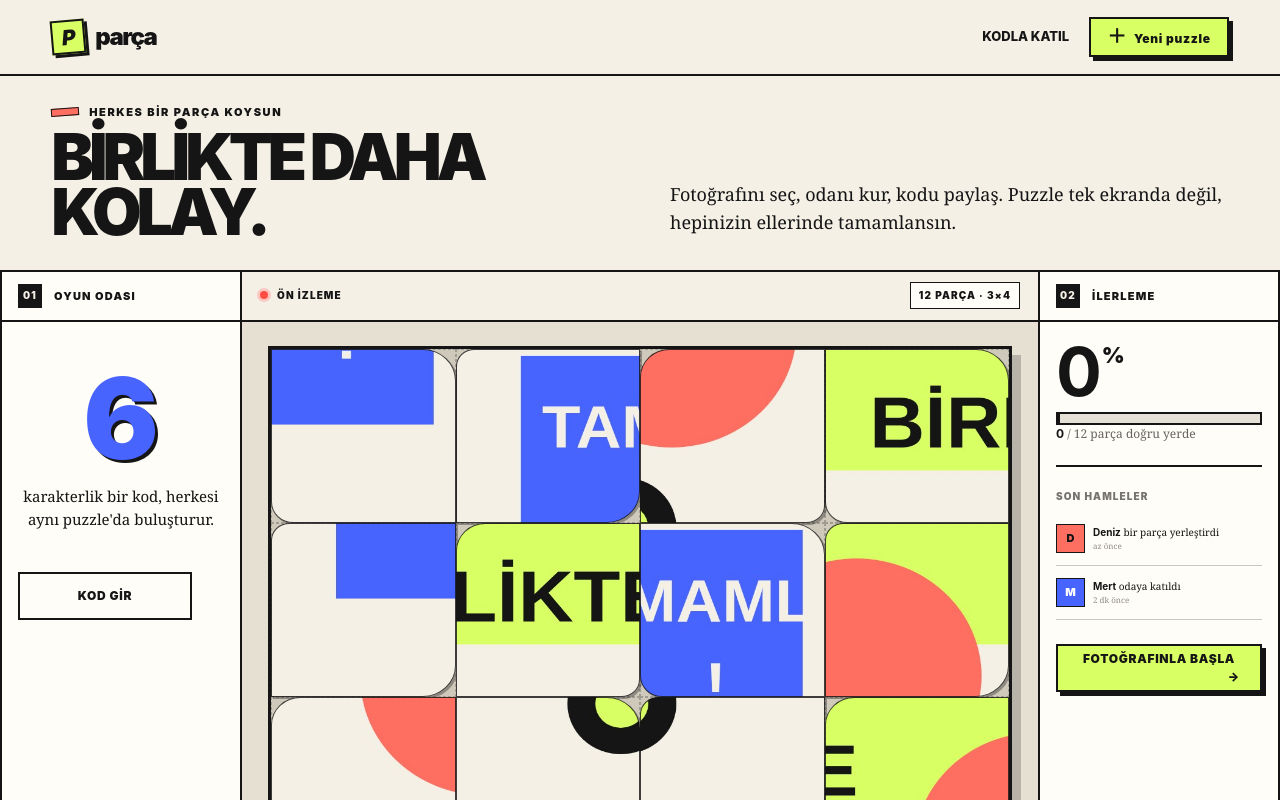
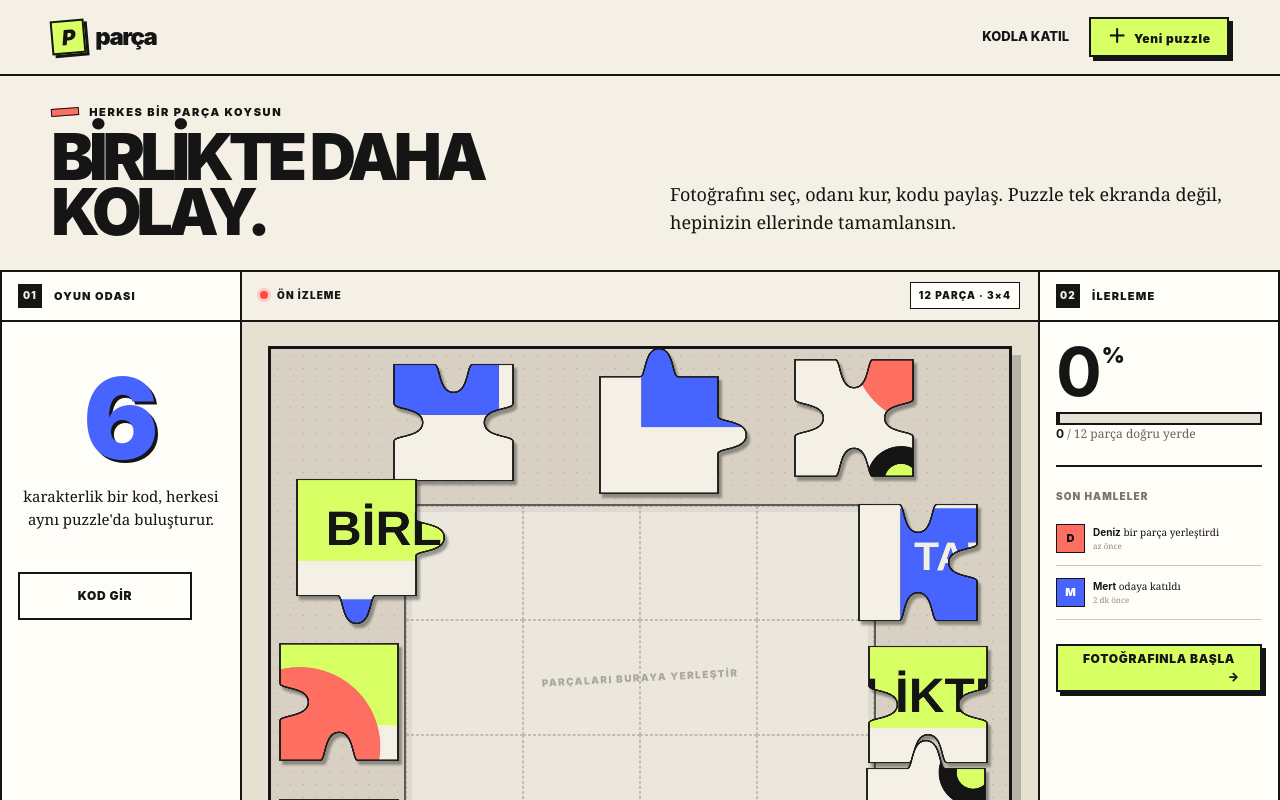
Before and after one commit to batuhanbural/puzzlebeyond, a Next.js app: page / in a window 1280 px wide. Shown: the top 800 px of the page. Built offline with nearby package versions, Linux system fonts and the light colour scheme.

Commit message:
Add organic jigsaw pieces and scattered layout

```diff
--- a/app/api/room/route.ts
+++ b/app/api/room/route.ts
@@ -88,8 +88,8 @@ export async function PATCH(request: Request) {
   if (!row) return Response.json({ error: "Oda bulunamadı." }, { status: 404 });
   if (payload.pieces.length !== row.rows * row.cols) return Response.json({ error: "Parça sayısı eşleşmiyor." }, { status: 400 });
   const pieces = payload.pieces.map((piece) => ({
-    id: Math.max(0, Math.floor(piece.id)), x: Math.max(0, Math.min(row.cols - 1, Math.floor(piece.x))),
-    y: Math.max(0, Math.min(row.rows - 1, Math.floor(piece.y))), locked: Boolean(piece.locked),
+    id: Math.max(0, Math.floor(piece.id)), x: Math.max(0, Math.min(1, Number(piece.x))),
+    y: Math.max(0, Math.min(1, Number(piece.y))), locked: Boolean(piece.locked),
   }));
   const now = Date.now();
   await env.DB.prepare("UPDATE puzzle_rooms SET pieces = ?, updated_at = ? WHERE code = ?").bind(JSON.stringify(pieces), now, code).run();
--- a/app/globals.css
+++ b/app/globals.css
@@ -52,16 +52,18 @@ h1 { margin:0; max-width:780px; font-size:clamp(42px,5vw,78px); line-height:.87;
 .board-toolbar { height:50px; margin:0 -26px 24px; padding:0 18px; display:flex; align-items:center; justify-content:space-between; border-bottom:2px solid var(--ink); background:var(--paper); font-size:10px; font-weight:950; letter-spacing:1.1px; }
 .live-dot { display:inline-block; width:8px; height:8px; margin-right:6px; border-radius:50%; background:#ff4d41; box-shadow:0 0 0 3px #ffc7c2; }
 .difficulty-pill { padding:5px 8px; border:1.5px solid var(--ink); background:var(--white); }
-.puzzle-board { position:relative; width:100%; max-height:66vh; margin:auto; background:#cfc9bb; border:3px solid var(--ink); box-shadow:9px 9px 0 rgba(21,21,21,.22); overflow:hidden; touch-action:none; user-select:none; }
+.puzzle-workspace { position:relative; width:100%; aspect-ratio:1.12; min-height:520px; margin:auto; background:#d8d1c3; border:3px solid var(--ink); box-shadow:9px 9px 0 rgba(21,21,21,.22); overflow:hidden; touch-action:none; user-select:none; }
+.puzzle-workspace::before { content:""; position:absolute; inset:0; opacity:.22; background-image:radial-gradient(#151515 0.8px,transparent 0.8px); background-size:13px 13px; pointer-events:none; }
+.puzzle-board-guide { position:absolute; left:18%; top:23.5%; width:64%; height:53%; border:2px solid rgba(21,21,21,.66); background:rgba(244,240,230,.72); box-shadow:inset 0 0 0 6px rgba(21,21,21,.06); }
+.puzzle-board-guide>p { position:absolute; left:50%; top:50%; margin:0; transform:translate(-50%,-50%) rotate(-3deg); color:rgba(21,21,21,.3); font-size:10px; font-weight:950; letter-spacing:1.4px; white-space:nowrap; }
 .board-grid { position:absolute; inset:0; display:grid; }
-.board-grid span { border:1px dashed rgba(21,21,21,.25); }
-.puzzle-piece { position:absolute; z-index:2; border:1.5px solid rgba(21,21,21,.82); background-repeat:no-repeat; cursor:grab; transition:left .12s ease, top .12s ease, filter .2s; box-shadow:2px 2px 0 rgba(21,21,21,.35); }
-.puzzle-piece:nth-of-type(3n+1) { border-radius:16% 0 10% 0; }
-.puzzle-piece:nth-of-type(3n+2) { border-radius:0 18% 0 12%; }
-.puzzle-piece:nth-of-type(3n) { border-radius:10% 0 18% 0; }
-.puzzle-piece:hover { z-index:10; filter:brightness(1.08); }
-.puzzle-piece:active { cursor:grabbing; transform:scale(1.035); transition:none; }
-.puzzle-piece.locked { border-color:rgba(216,255,99,.55); box-shadow:inset 0 0 0 2px rgba(216,255,99,.5); }
+.board-grid span { border:1px dashed rgba(21,21,21,.2); }
+.puzzle-piece { position:absolute; z-index:2; cursor:grab; transition:left .12s ease, top .12s ease, filter .2s, transform .2s; touch-action:none; }
+.piece-canvas { position:absolute; left:-28%; top:-28%; width:156%; height:156%; display:block; overflow:visible; filter:drop-shadow(3px 4px 1px rgba(21,21,21,.38)); pointer-events:none; }
+.puzzle-piece:hover { z-index:30; filter:brightness(1.08); transform:scale(1.04) rotate(1deg); }
+.puzzle-piece:active { z-index:40; cursor:grabbing; transform:scale(1.07) rotate(-1deg); transition:none; }
+.puzzle-piece.locked { z-index:4; cursor:default; filter:drop-shadow(0 0 4px rgba(216,255,99,.8)); }
+.puzzle-piece.locked:hover { transform:none; filter:drop-shadow(0 0 4px rgba(216,255,99,.8)); }
 .piece-number { position:absolute; left:5px; top:5px; min-width:19px; height:19px; padding:0 4px; display:grid; place-items:center; background:rgba(21,21,21,.77); color:white; font-size:8px; font-weight:900; opacity:0; }
 .puzzle-piece:hover .piece-number { opacity:1; }
 .complete-badge { position:absolute; z-index:20; left:50%; top:50%; transform:translate(-50%,-50%) rotate(-2deg); padding:13px 20px; border:3px solid var(--ink); background:var(--lime); box-shadow:7px 7px 0 var(--ink); font-size:22px; font-weight:950; white-space:nowrap; }
@@ -125,7 +127,8 @@ fieldset { margin:20px 0 0; padding:0; border:0; }
   .game-layout { display:block; }
   .board-section { padding:0 14px 24px; }
   .board-toolbar { margin:0 -14px 14px; }
-  .puzzle-board { box-shadow:5px 5px 0 rgba(21,21,21,.25); }
+  .puzzle-workspace { min-height:0; box-shadow:5px 5px 0 rgba(21,21,21,.25); }
+  .puzzle-board-guide>p { font-size:7px; letter-spacing:.7px; }
   .progress-panel { border-top:2px solid var(--ink); border-left:0; display:grid; grid-template-columns:1fr 1fr; column-gap:20px; }
   .progress-panel .panel-heading,.progress-panel .divider,.progress-panel .muted-label,.progress-panel .activity,.progress-panel .create-main { display:none; }
   .progress-value { grid-row:1 / 3; }
--- a/app/page.tsx
+++ b/app/page.tsx
@@ -1,6 +1,6 @@
 "use client";
 
-import { ChangeEvent, PointerEvent, useCallback, useEffect, useMemo, useRef, useState } from "react";
+import { ChangeEvent, PointerEvent, useCallback, useEffect, useRef, useState } from "react";
 
 type Piece = { id: number; x: number; y: number; locked?: boolean };
 type Room = {
@@ -15,6 +15,7 @@ type Room = {
 
 const DEFAULT_ROWS = 3;
 const DEFAULT_COLS = 4;
+const BOARD = { left: 0.18, top: 0.235, width: 0.64, height: 0.53 };
 
 function createDefaultImage() {
   if (typeof document === "undefined") return "";
@@ -44,9 +45,122 @@ function createDefaultImage() {
   return canvas.toDataURL("image/jpeg", 0.9);
 }
 
-function shuffledPieces(rows: number, cols: number) {
-  const ids = Array.from({ length: rows * cols }, (_, id) => id).sort(() => Math.random() - 0.5);
-  return ids.map((id, index) => ({ id, x: index % cols, y: Math.floor(index / cols), locked: false }));
+function scatteredPieces(rows: number, cols: number, seed?: string) {
+  let state = seed ? Array.from(seed).reduce((total, char) => Math.imul(total ^ char.charCodeAt(0), 2654435761), 2166136261) >>> 0 : 0;
+  const random = seed ? () => {
+    state = (Math.imul(state, 1664525) + 1013904223) >>> 0;
+    return state / 4294967296;
+  } : Math.random;
+  const ids = Array.from({ length: rows * cols }, (_, id) => id).sort(() => random() - 0.5);
+  const perSide = Math.ceil(ids.length / 4);
+  return ids.map((id, index) => {
+    const side = index % 4;
+    const slot = Math.floor(index / 4);
+    const along = (slot + 0.35 + random() * 0.3) / perSide;
+    const jitter = (random() - 0.5) * 0.035;
+    if (side === 0) return { id, x: 0.07 + along * 0.75, y: 0.025 + jitter, locked: false };
+    if (side === 1) return { id, x: 0.81 + jitter, y: 0.1 + along * 0.68, locked: false };
+    if (side === 2) return { id, x: 0.07 + along * 0.75, y: 0.82 + jitter, locked: false };
+    return { id, x: 0.025 + jitter, y: 0.1 + along * 0.68, locked: false };
+  });
+}
+
+function normalizePieces(room: Room) {
+  const legacyGrid = room.pieces.some((piece) => piece.x > 1 || piece.y > 1);
+  return legacyGrid ? scatteredPieces(room.rows, room.cols, room.code) : room.pieces;
+}
+
+function edgeSign(seed: string, row: number, col: number, axis: "h" | "v") {
+  let hash = 2166136261;
+  const value = `${seed}:${axis}:${row}:${col}`;
+  for (let index = 0; index < value.length; index++) {
+    hash ^= value.charCodeAt(index);
+    hash = Math.imul(hash, 16777619);
+  }
+  return (hash >>> 0) % 2 === 0 ? 1 : -1;
+}
+
+function JigsawPiece({ id, rows, cols, seed, imageUrl }: { id: number; rows: number; cols: number; seed: string; imageUrl: string }) {
+  const canvasRef = useRef<HTMLCanvasElement>(null);
+
+  useEffect(() => {
+    const canvas = canvasRef.current;
+    if (!canvas || !imageUrl) return;
+    const image = new Image();
+    image.crossOrigin = "anonymous";
+    image.onload = () => {
+      const row = Math.floor(id / cols);
+      const col = id % cols;
+      const cellWidth = 800 / cols;
+      const cellHeight = 600 / rows;
+      const pad = Math.min(cellWidth, cellHeight) * 0.28;
+      const tab = Math.min(cellWidth, cellHeight) * 0.24;
+      const width = cellWidth + pad * 2;
+      const height = cellHeight + pad * 2;
+      const scale = 2;
+      canvas.width = Math.ceil(width * scale);
+      canvas.height = Math.ceil(height * scale);
+      const context = canvas.getContext("2d");
+      if (!context) return;
+      context.scale(scale, scale);
+
+      const top = row === 0 ? 0 : -edgeSign(seed, row - 1, col, "h");
+      const right = col === cols - 1 ? 0 : edgeSign(seed, row, col, "v");
+      const bottom = row === rows - 1 ? 0 : edgeSign(seed, row, col, "h");
+      const left = col === 0 ? 0 : -edgeSign(seed, row, col - 1, "v");
+      const x0 = pad, y0 = pad, x1 = pad + cellWidth, y1 = pad + cellHeight;
+
+      context.beginPath();
+      context.moveTo(x0, y0);
+      if (!top) context.lineTo(x1, y0);
+      else {
+        context.lineTo(x0 + cellWidth * 0.34, y0);
+        context.bezierCurveTo(x0 + cellWidth * 0.39, y0, x0 + cellWidth * 0.37, y0 - top * tab, x0 + cellWidth * 0.5, y0 - top * tab);
+        context.bezierCurveTo(x0 + cellWidth * 0.63, y0 - top * tab, x0 + cellWidth * 0.61, y0, x0 + cellWidth * 0.66, y0);
+        context.lineTo(x1, y0);
+      }
+      if (!right) context.lineTo(x1, y1);
+      else {
+        context.lineTo(x1, y0 + cellHeight * 0.34);
+        context.bezierCurveTo(x1, y0 + cellHeight * 0.39, x1 + right * tab, y0 + cellHeight * 0.37, x1 + right * tab, y0 + cellHeight * 0.5);
+        context.bezierCurveTo(x1 + right * tab, y0 + cellHeight * 0.63, x1, y0 + cellHeight * 0.61, x1, y0 + cellHeight * 0.66);
+        context.lineTo(x1, y1);
+      }
+      if (!bottom) context.lineTo(x0, y1);
+      else {
+        context.lineTo(x0 + cellWidth * 0.66, y1);
+        context.bezierCurveTo(x0 + cellWidth * 0.61, y1, x0 + cellWidth * 0.63, y1 + bottom * tab, x0 + cellWidth * 0.5, y1 + bottom * tab);
+        context.bezierCurveTo(x0 + cellWidth * 0.37, y1 + bottom * tab, x0 + cellWidth * 0.39, y1, x0 + cellWidth * 0.34, y1);
+        context.lineTo(x0, y1);
+      }
+      if (!left) context.lineTo(x0, y0);
+      else {
+        context.lineTo(x0, y0 + cellHeight * 0.66);
+        context.bezierCurveTo(x0, y0 + cellHeight * 0.61, x0 - left * tab, y0 + cellHeight * 0.63, x0 - left * tab, y0 + cellHeight * 0.5);
+        context.bezierCurveTo(x0 - left * tab, y0 + cellHeight * 0.37, x0, y0 + cellHeight * 0.39, x0, y0 + cellHeight * 0.34);
+        context.lineTo(x0, y0);
+      }
+      context.closePath();
+      context.save();
+      context.clip();
+      const boardWidth = cellWidth * cols;
+      const boardHeight = cellHeight * rows;
+      const imageRatio = image.naturalWidth / image.naturalHeight;
+      const boardRatio = boardWidth / boardHeight;
+      const drawWidth = imageRatio > boardRatio ? boardHeight * imageRatio : boardWidth;
+      const drawHeight = imageRatio > boardRatio ? boardHeight : boardWidth / imageRatio;
+      const offsetX = (boardWidth - drawWidth) / 2;
+      const offsetY = (boardHeight - drawHeight) / 2;
+      context.drawImage(image, pad + offsetX - col * cellWidth, pad + offsetY - row * cellHeight, drawWidth, drawHeight);
+      context.restore();
+      context.strokeStyle = "rgba(21,21,21,.92)";
+      context.lineWidth = 3;
+      context.stroke();
+    };
+    image.src = imageUrl;
+  }, [id, rows, cols, seed, imageUrl]);
+
+  return <canvas ref={canvasRef} className="piece-canvas" aria-hidden="true" />;
 }
 
 function formatCode(value: string) {
@@ -59,7 +173,7 @@ function avatarColor(index: number) {
 
 export default function Home() {
   const [room, setRoom] = useState<Room | null>(null);
-  const [pieces, setPieces] = useState<Piece[]>(() => shuffledPieces(DEFAULT_ROWS, DEFAULT_COLS));
+  const [pieces, setPieces] = useState<Piece[]>(() => scatteredPieces(DEFAULT_ROWS, DEFAULT_COLS));
   const [imageUrl, setImageUrl] = useState("");
   const [codeInput, setCodeInput] = useState("");
   const [file, setFile] = useState<File | null>(null);
@@ -71,14 +185,14 @@ export default function Home() {
   const [playerName] = useState(() => typeof window === "undefined" ? "Sen" : localStorage.getItem("puzzle-name") || "Sen");
   const boardRef = useRef<HTMLDivElement>(null);
   const lastLocalMove = useRef(0);
-  const dragRef = useRef<{ id: number; startX: number; startY: number } | null>(null);
+  const dragRef = useRef<{ id: number; offsetX: number; offsetY: number } | null>(null);
 
   useEffect(() => setImageUrl(createDefaultImage()), []);
 
   const rows = room?.rows ?? DEFAULT_ROWS;
   const cols = room?.cols ?? DEFAULT_COLS;
   const pieceCount = rows * cols;
-  const solvedCount = pieces.filter((p) => p.id === p.y * cols + p.x).length;
+  const solvedCount = pieces.filter((piece) => piece.locked).length;
   const progress = Math.round((solvedCount / pieceCount) * 100);
 
   const pushMove = useCallback(async (nextPieces: Piece[]) => {
@@ -104,7 +218,7 @@ export default function Home() {
         if (!response.ok) return;
         const data = await response.json() as { room: Room };
         setRoom(data.room);
-        setPieces(data.room.pieces);
+        setPieces(normalizePieces(data.room));
       } catch { /* Keep the board usable during brief connection drops. */ }
     }, 1100);
     return () => window.clearInterval(timer);
@@ -113,7 +227,7 @@ export default function Home() {
   const createRoom = async () => {
     setBusy(true);
     const [r, c] = difficulty === "20" ? [4, 5] : [3, 4];
-    const nextPieces = shuffledPieces(r, c);
+    const nextPieces = scatteredPieces(r, c);
     try {
       const form = new FormData();
       form.append("title", title.trim() || "Bizim puzzle");
@@ -125,7 +239,7 @@ export default function Home() {
       const response = await fetch("/api/room", { method: "POST", body: form });
       const data = await response.json() as { room?: Room; error?: string };
       if (!response.ok || !data.room) throw new Error(data.error || "Oda oluşturulamadı");
-      setRoom(data.room); setPieces(data.room.pieces); setImageUrl(data.room.imageUrl);
+      setRoom(data.room); setPieces(normalizePieces(data.room)); setImageUrl(data.room.imageUrl);
       setDialog(null); setNotice(`${data.room.code} kodlu oda hazır. Kodu arkadaşlarına gönder!`);
     } catch (error) {
       setNotice(error instanceof Error ? error.message : "Oda oluşturulamadı.");
@@ -139,7 +253,7 @@ export default function Home() {
       const response = await fetch(`/api/room?code=${codeInput}`, { cache: "no-store" });
       const data = await response.json() as { room?: Room; error?: string };
       if (!response.ok || !data.room) throw new Error(data.error || "Oda bulunamadı");
-      setRoom(data.room); setPieces(data.room.pieces); setImageUrl(data.room.imageUrl);
+      setRoom(data.room); setPieces(normalizePieces(data.room)); setImageUrl(data.room.imageUrl);
       setDialog(null); setNotice(`${data.room.code} odasına katıldın. İyi eğlenceler!`);
     } catch (error) {
       setNotice(error instanceof Error ? error.message : "Odaya katılınamadı.");
@@ -157,28 +271,28 @@ export default function Home() {
   const movePiece = (event: PointerEvent<HTMLDivElement>) => {
     if (!dragRef.current || !boardRef.current) return;
     const rect = boardRef.current.getBoundingClientRect();
-    const cellW = rect.width / cols;
-    const cellH = rect.height / rows;
-    const x = Math.max(0, Math.min(cols - 1, Math.floor((event.clientX - rect.left) / cellW)));
-    const y = Math.max(0, Math.min(rows - 1, Math.floor((event.clientY - rect.top) / cellH)));
+    const x = Math.max(0.005, Math.min(0.91, (event.clientX - rect.left) / rect.width - dragRef.current.offsetX));
+    const y = Math.max(0.005, Math.min(0.89, (event.clientY - rect.top) / rect.height - dragRef.current.offsetY));
     setPieces((current) => current.map((piece) => piece.id === dragRef.current?.id ? { ...piece, x, y } : piece));
   };
 
   const endMove = () => {
     if (!dragRef.current) return;
     const movingId = dragRef.current.id;
-    const startX = dragRef.current.startX;
-    const startY = dragRef.current.startY;
     dragRef.current = null;
     setPieces((current) => {
       const moving = current.find((piece) => piece.id === movingId)!;
-      const occupant = current.find((piece) => piece.id !== movingId && piece.x === moving.x && piece.y === moving.y);
-      let next = current;
-      if (occupant) {
-        next = current.map((piece) => piece.id === occupant.id ? { ...piece, x: startX, y: startY } : piece);
-      }
-      next = next.map((piece) => ({ ...piece, locked: piece.id === piece.y * cols + piece.x }));
+      const correctCol = movingId % cols;
+      const correctRow = Math.floor(movingId / cols);
+      const targetX = BOARD.left + correctCol * (BOARD.width / cols);
+      const targetY = BOARD.top + correctRow * (BOARD.height / rows);
+      const distance = Math.hypot(moving.x - targetX, moving.y - targetY);
+      const snaps = distance < Math.max(0.035, BOARD.width / cols * 0.32);
+      const next = current.map((piece) => piece.id === movingId
+        ? { ...piece, x: snaps ? targetX : piece.x, y: snaps ? targetY : piece.y, locked: snaps }
+        : piece);
       void pushMove(next);
+      if (snaps) setNotice("Tak! Parça doğru yerine oturdu.");
       return next;
     });
   };
@@ -189,16 +303,10 @@ export default function Home() {
     setNotice("Oda kodu panoya kopyalandı.");
   };
 
-  const boardPieces = useMemo(() => pieces.map((piece) => {
-    const correctRow = Math.floor(piece.id / cols);
-    const correctCol = piece.id % cols;
-    return { ...piece, correctRow, correctCol };
-  }), [pieces, cols]);
-
   return (
     <main className="site-shell">
       <header className="topbar">
-        <button className="brand" onClick={() => { setRoom(null); setPieces(shuffledPieces(3, 4)); setImageUrl(createDefaultImage()); }} aria-label="Parça ana sayfa">
+        <button className="brand" onClick={() => { setRoom(null); setPieces(scatteredPieces(3, 4)); setImageUrl(createDefaultImage()); }} aria-label="Parça ana sayfa">
           <span className="brand-mark">P</span><span>parça</span>
         </button>
         <div className="header-actions">
@@ -252,33 +360,41 @@ export default function Home() {
           </div>
           <div
             ref={boardRef}
-            className={`puzzle-board ${progress === 100 ? "is-complete" : ""}`}
-            style={{ aspectRatio: `${cols} / ${rows}` }}
+            className={`puzzle-workspace ${progress === 100 ? "is-complete" : ""}`}
             onPointerMove={movePiece}
             onPointerUp={endMove}
             onPointerCancel={endMove}
           >
-            <div className="board-grid" style={{ gridTemplateColumns: `repeat(${cols}, 1fr)`, gridTemplateRows: `repeat(${rows}, 1fr)` }}>
-              {Array.from({ length: pieceCount }).map((_, i) => <span key={i} />)}
+            <div className="puzzle-board-guide">
+              <div className="board-grid" style={{ gridTemplateColumns: `repeat(${cols}, 1fr)`, gridTemplateRows: `repeat(${rows}, 1fr)` }}>
+                {Array.from({ length: pieceCount }).map((_, i) => <span key={i} />)}
+              </div>
+              <p>PARÇALARI BURAYA YERLEŞTİR</p>
             </div>
-            {boardPieces.map((piece) => (
+            {pieces.map((piece) => (
               <div
                 key={piece.id}
                 className={`puzzle-piece ${piece.locked ? "locked" : ""}`}
                 style={{
-                  width: `${100 / cols}%`, height: `${100 / rows}%`,
-                  left: `${piece.x * 100 / cols}%`, top: `${piece.y * 100 / rows}%`,
-                  backgroundImage: `url(${imageUrl})`,
-                  backgroundSize: `${cols * 100}% ${rows * 100}%`,
-                  backgroundPosition: `${cols === 1 ? 0 : piece.correctCol * 100 / (cols - 1)}% ${rows === 1 ? 0 : piece.correctRow * 100 / (rows - 1)}%`,
+                  width: `${BOARD.width * 100 / cols}%`, height: `${BOARD.height * 100 / rows}%`,
+                  left: `${piece.x * 100}%`, top: `${piece.y * 100}%`,
                 }}
                 onPointerDown={(event) => {
+                  if (piece.locked || !boardRef.current) return;
                   event.currentTarget.setPointerCapture(event.pointerId);
-                  dragRef.current = { id: piece.id, startX: piece.x, startY: piece.y };
+                  const rect = boardRef.current.getBoundingClientRect();
+                  dragRef.current = {
+                    id: piece.id,
+                    offsetX: (event.clientX - rect.left) / rect.width - piece.x,
+                    offsetY: (event.clientY - rect.top) / rect.height - piece.y,
+                  };
                   event.currentTarget.parentElement?.append(event.currentTarget);
                 }}
                 role="button" tabIndex={0} aria-label={`${piece.id + 1}. puzzle parçası`}
-              ><span className="piece-number">{piece.id + 1}</span></div>
+              >
+                <JigsawPiece id={piece.id} rows={rows} cols={cols} seed={room?.code ?? "PARCA0"} imageUrl={imageUrl} />
+                <span className="piece-number">{piece.id + 1}</span>
+              </div>
             ))}
             {progress === 100 && <div className="complete-badge"><span>✓</span> TAMAMLANDI!</div>}
           </div>
```
